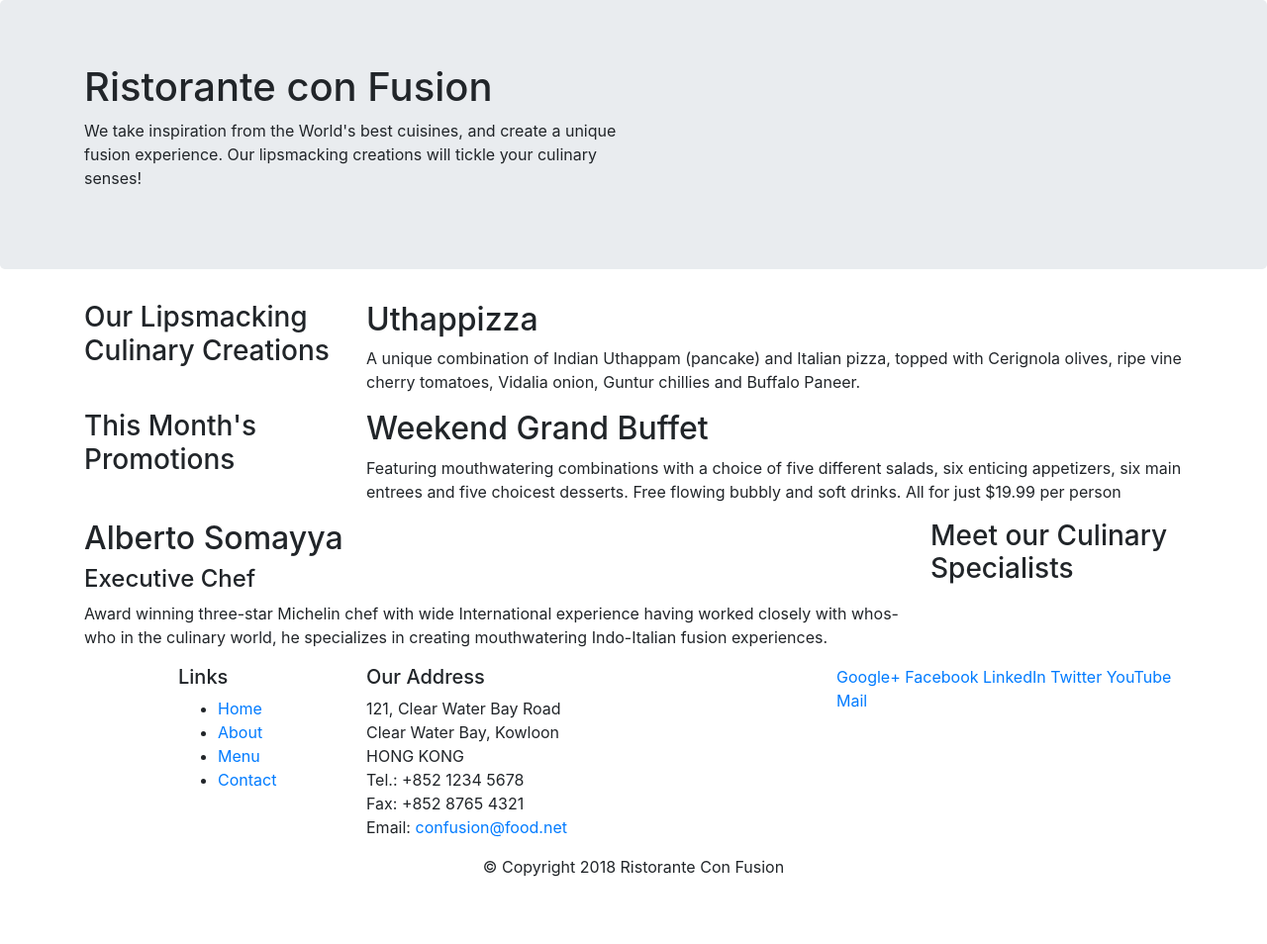
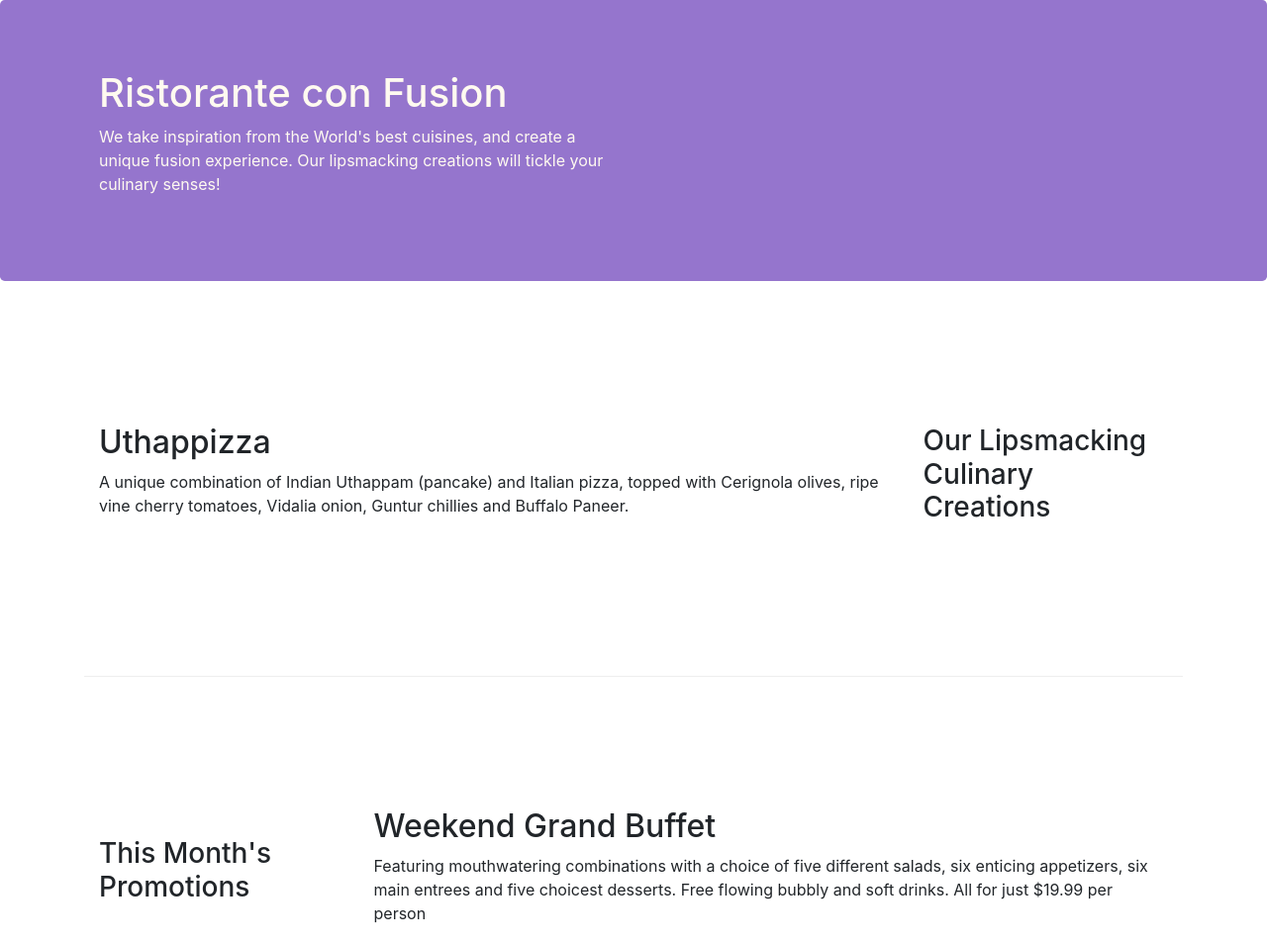
Before and after one commit to balalaXD/Bootstrap4-dabble, a website: page index.html in a window 1280 px wide. Shown: the top 954 px of the page at 99% size. Before the commit the page ends 904 px from the top, so only its background shows below. Drawn offline with nearby package versions, Linux system fonts and the light colour scheme.

Commit message:
Bootstrap Grid - Part 2

```diff
--- /dev/null
+++ b/css/style.css
@@ -0,0 +1,30 @@
+.row-header {
+    margin: 0px auto;
+    padding: 0px auto;
+}
+
+.row-content {
+    margin: 0px auto;
+    padding: 50px 0px;
+    border-bottom: 1px ridge;
+    min-height: 400px;
+}
+
+.footer {
+    background-color: #D1C4E9;
+    margin: 0px auto;
+    padding: 20px 0px;
+}
+
+.jumbotron {
+    padding: 70px 30px;
+    margin: 0 auto;
+    background-color: #9575CD;
+    color: floralwhite;
+}
+
+.address {
+    font-size: 80%;
+    margin: 0;
+    color: #0f0f0f;
+}
--- a/index.html
+++ b/index.html
@@ -9,6 +9,7 @@
 
     <!-- Bootstrap CSS -->
     <link rel="stylesheet" href="node_modules/bootstrap/dist/css/bootstrap.min.css">
+    <link rel="stylesheet" href="css/style.css">
     <title>Ristorante Con Fusion</title>
 </head>
 
@@ -16,7 +17,7 @@
 
     <header class="jumbotron">
         <div class="container">
-            <div class="row">
+            <div class="row row-header">
                 <div class="col-12 col-sm-6">
                     <h1>Ristorante con Fusion</h1>
                     <p>We take inspiration from the World's best cuisines, and create a unique fusion experience. Our lipsmacking creations will tickle your culinary senses!</p>
@@ -28,18 +29,18 @@
     </header>
 
     <div class="container">
-        <div class="row">
-            <div class="col-12 col-sm-4 col-md-3">
+        <div class="row row-content align-items-center">
+            <div class="col-12 col-sm-4 order-sm-last col-md-3">
                 <h3>Our Lipsmacking Culinary Creations</h3>
             </div>
-            <div class="col col-sm col-md">
+            <div class="col col-sm order-sm-first col-md">
                 <h2>Uthappizza</h2>
                 <p>A unique combination of Indian Uthappam (pancake) and Italian pizza, topped with Cerignola olives, ripe vine cherry tomatoes, Vidalia onion, Guntur chillies and Buffalo Paneer.</p>
             </div>
         </div>
 
 
-        <div class="row">
+        <div class="row row-content align-items-center">
             <div class="col-12 col-sm-4 col-md-3">
                 <h3>This Month's Promotions</h3>
             </div>
@@ -49,7 +50,7 @@
             </div>
         </div>
 
-        <div class="row">
+        <div class="row row-content align-items-center">
             <div class="col-12 col-sm-4 order-sm-last col-md-3">
                 <h3>Meet our Culinary Specialists</h3>
             </div>
@@ -61,12 +62,12 @@
         </div>
     </div>
 
-    <footer>
+    <footer class="footer">
         <div class="container">
             <div class="row">
                 <div class="col-4 offset-1 col-sm-2">
                     <h5>Links</h5>
-                    <ul>
+                    <ul class="list-unstyled">
                         <li><a href="#">Home</a></li>
                         <li><a href="#">About</a></li>
                         <li><a href="#">Menu</a></li>
@@ -84,8 +85,8 @@
 		              Email: <a href="mailto:confusion@food.net">confusion@food.net</a>
 		           </address>
                 </div>
-                <div class="col-12 col-sm-4">
-                    <div>
+                <div class="col-12 col-sm-4 align-self-center">
+                    <div class="text-center">
                         <a href="http://google.com/+">Google+</a>
                         <a href="http://www.facebook.com/profile.php?id=">Facebook</a>
                         <a href="http://www.linkedin.com/in/">LinkedIn</a>
```
